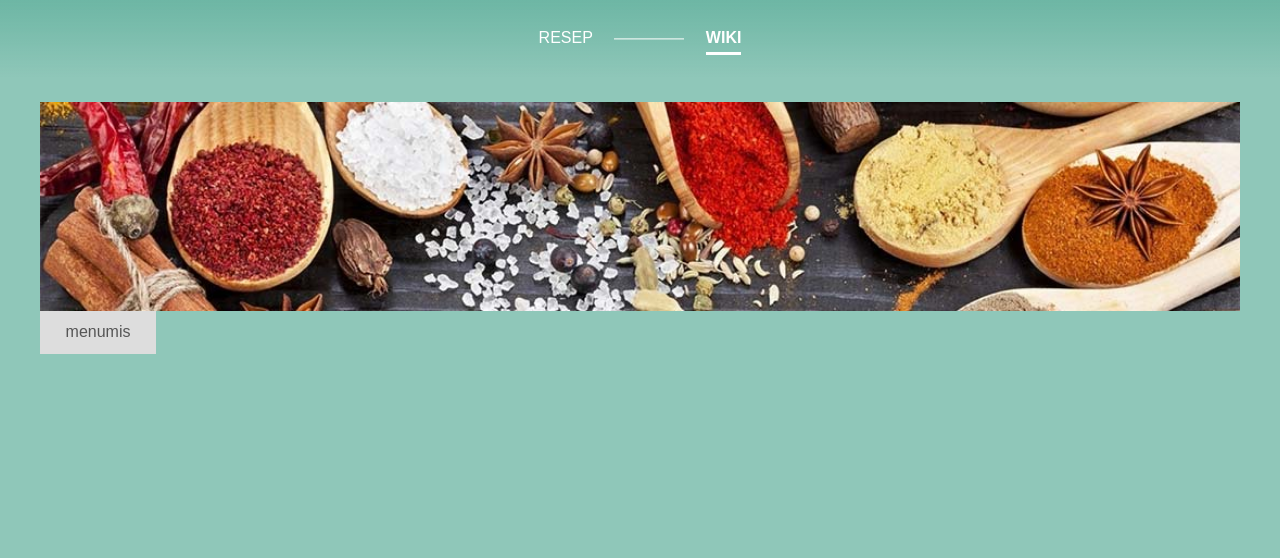
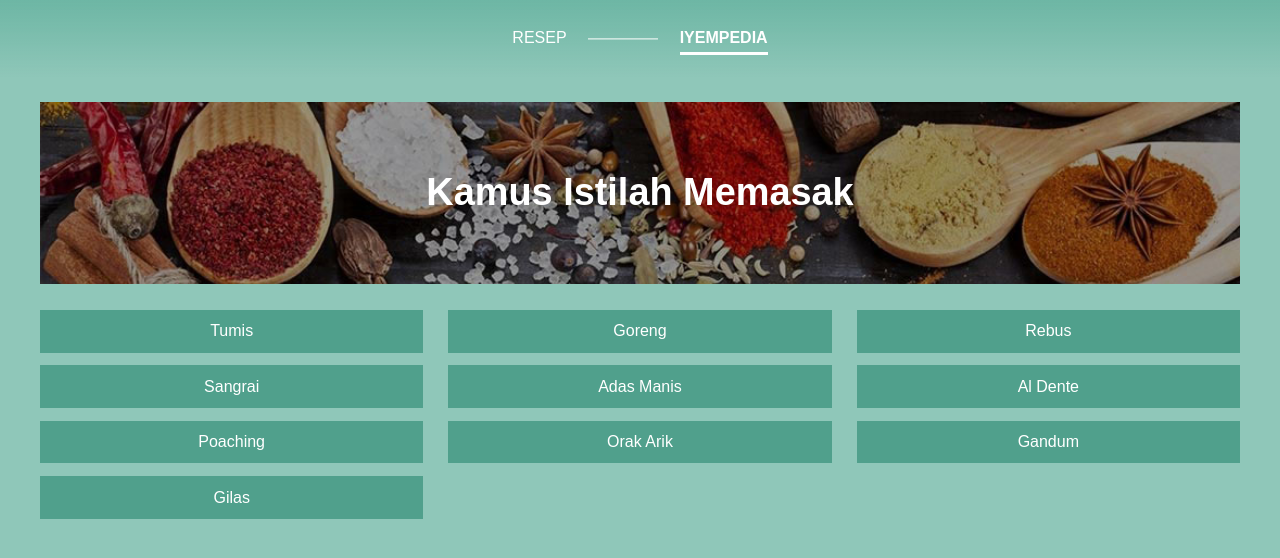
Before and after one commit to lp2-if/dapursiiyem-frontend, a PHP site: page /wiki.html in a window 1280 px wide. Shown: the top 558 px of the page. Run offline with PHP 8.4, Linux system fonts and the light colour scheme.

Commit message:
wiki layout done

```diff
--- a/dev/sass/modules/_buttons.scss
+++ b/dev/sass/modules/_buttons.scss
@@ -58,6 +58,10 @@ $BTN_PADDING: ($space / 3) $space;
         opacity: 0.5;
         pointer-events: none;
     }
+
+    &:focus, &:hover {
+        background: darken($blue, 25%);
+    }
 }
 
 .btn--block {
--- a/dev/sass/modules/_glossary.scss
+++ b/dev/sass/modules/_glossary.scss
@@ -1,7 +1,27 @@
 .glossary-img {
-  width: 200px;
+  height: 250px;
+  width: 100%;
+  object-fit: contain;
+  margin-bottom: $space;
 }
 
 .glossary-title-img {
   width: 100%;
+  background: url(../img/banner-istilah-masak.jpg);
+  background-size: cover;
+  text-align: center;
+
+  h1 {
+    line-height: $space * 3;
+  }
 }
+
+.glossary-btn {
+  background: darken($blue, 20%);
+  color: $white;
+  margin-bottom: $space / 2;
+
+  &:focus, &:hover {
+    background: darken($blue, 25%);
+  }
+}
--- /dev/null
+++ b/env.json
@@ -0,0 +1,3 @@
+{
+  "target" : "10.151.252.230"
+}
--- a/index.html
+++ b/index.html
@@ -50,7 +50,7 @@
                     </a>
                 </li>
                 <li class="navbar-item">
-                    <a class="navbar-anchor" href="wiki.html">Wiki</a>
+                    <a class="navbar-anchor" href="wiki.html">Iyempedia</a>
                 </li>
                 <!-- <li class="navbar-item">
                     <a href="#!" class="navbar-anchor navbar-item-right">Help</a>
--- a/resep.html
+++ b/resep.html
@@ -7,7 +7,7 @@
     <div class="container">
         <div class="white-box">
             <a class="" href="#!">
-                <button class="btn resep-home">
+                <button class="btn btn-primary resep-home">
                     <i class="fa fa-chevron-left"></i>
                 </button>
             </a>
--- a/wiki.html
+++ b/wiki.html
@@ -50,7 +50,7 @@
                     </a>
                 </li>
                 <li class="navbar-item">
-                    <a class="navbar-anchor is-active" href="wiki.html">Wiki</a>
+                    <a class="navbar-anchor is-active" href="wiki.html">Iyempedia</a>
                 </li>
                 <!-- <li class="navbar-item">
                     <a href="#!" class="navbar-anchor navbar-item-right">Help</a>
@@ -59,11 +59,47 @@
         </div>
     </nav>
 
-    <main ng-controller="mainController">
+    <main ng-controller="wikiController">
 
         <div class="container">
-            <img class="glossary-title-img" src="assets/img/banner-istilah-masak.jpg" alt="Istilah memasak">
-            <button class="btn" ng-click="modalTrigger()">menumis</button>
+            <div class="glossary-title-img">
+                <h1>Kamus Istilah Memasak</h1>
+            </div>
+
+            <div class="bzg">
+                <div class="bzg_c" data-col="l4">
+                    <button class="btn btn--block glossary-btn" ng-click="modalWikiTrigger('Tumis')">Tumis</button>
+                </div>
+                <div class="bzg_c" data-col="l4">
+                    <button class="btn btn--block glossary-btn" ng-click="modalWikiTrigger('Goreng')">Goreng</button>
+                </div>
+                <div class="bzg_c" data-col="l4">
+                    <button class="btn btn--block glossary-btn" ng-click="modalWikiTrigger('Rebus')">Rebus</button>
+                </div>
+                <div class="bzg_c" data-col="l4">
+                    <button class="btn btn--block glossary-btn" ng-click="modalWikiTrigger('Sangrai')">Sangrai</button>
+                </div>
+                <div class="bzg_c" data-col="l4">
+                    <button class="btn btn--block glossary-btn" ng-click="modalWikiTrigger('Adas Manis')">Adas Manis</button>
+                </div>
+                <div class="bzg_c" data-col="l4">
+                    <button class="btn btn--block glossary-btn" ng-click="modalWikiTrigger('Al Dente')">Al Dente</button>
+                </div>
+                <div class="bzg_c" data-col="l4">
+                    <button class="btn btn--block glossary-btn" ng-click="modalWikiTrigger('Poaching')">Poaching</button>
+                </div>
+                <div class="bzg_c" data-col="l4">
+                    <button class="btn btn--block glossary-btn" ng-click="modalWikiTrigger('Orak Arik')">Orak Arik</button>
+                </div>
+                <div class="bzg_c" data-col="l4">
+                    <button class="btn btn--block glossary-btn" ng-click="modalWikiTrigger('Gandum')">Gandum</button>
+                </div>
+                <div class="bzg_c" data-col="l4">
+                    <button class="btn btn--block glossary-btn" ng-click="modalWikiTrigger('Gilas')">Gilas</button>
+                </div>
+
+            </div>
+
         </div>
 
         <div class="modal" ng-class="{'is-active': modalActive}">
@@ -74,7 +110,7 @@
                 <img class="glossary-img" ng-src="{{glossaryDetail.img}}"></img>
                 <p ng-bind="glossaryDetail.desc"></p>
             </div>
-            <button class="modal-exit btn" ng-click="modalTrigger()">&times;</button>
+            <button class="modal-exit btn" ng-click="modalWikiTrigger('')">&times;</button>
         </div>
 
     </main>
```
Also changed, not shown: dev/js/main.js (+24 -11 lines), assets/css/main.css, assets/img/banner-istilah-masak.jpg, assets/img/favicon (2).png (added), assets/img/logo-big - Copy.png (added), assets/js/main.min.js, dev/img/banner-istilah-masak.jpg, dev/img/favicon.png.
